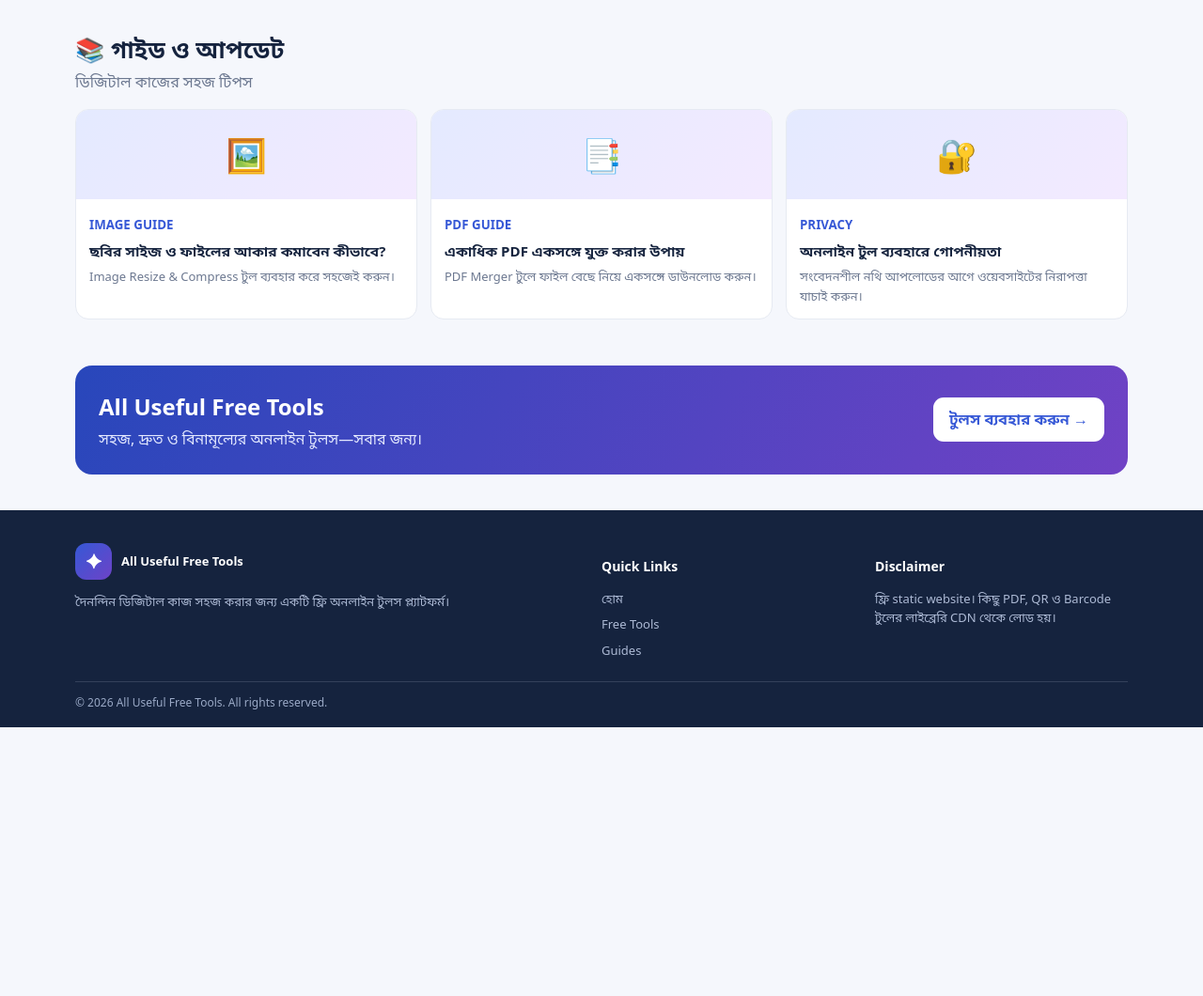
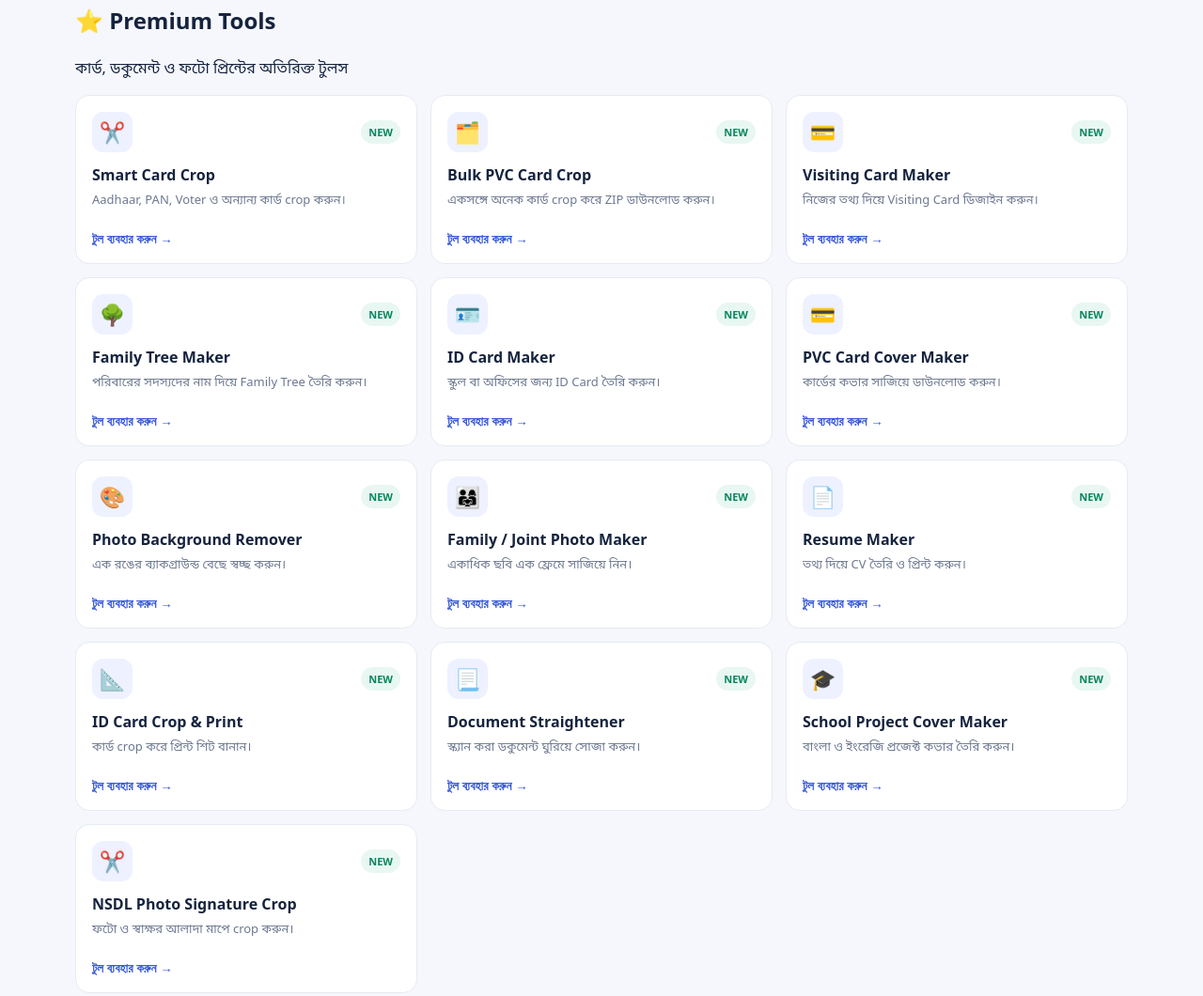
Before and after one commit to taritkumardas24-web/all-useful-free-tools, a plain HTML site: page index.html in a window 1280 px wide. Shown: the part 2266-3326 px from the top of the page at 94% size. Before the commit the page ends 3040 px from the top, so only its background shows below. Drawn offline with Linux system fonts and the light colour scheme.

Commit message:
Add premium tools section cards

```diff
--- a/index.html
+++ b/index.html
@@ -65,6 +65,20 @@ footer{background:#15233e;color:#e2e9fa;padding:35px 0 17px}.foot{display:grid;g
 <article class="tool" data-key="emi calculator loan কিস্তি"><div class="toolTop"><span class="ico">🏦</span><span class="tag">FREE</span></div><h3>EMI Calculator</h3><p>ঋণের আনুমানিক মাসিক কিস্তি ও মোট সুদ হিসাব করুন।</p><button onclick="openTool('emi')">টুল ব্যবহার করুন →</button></article>
 <article class="tool" data-key="sip calculator investment mutual fund"><div class="toolTop"><span class="ico">📈</span><span class="tag">FREE</span></div><h3>SIP Calculator</h3><p>মাসিক বিনিয়োগের সম্ভাব্য ভবিষ্যৎ মূল্য অনুমান করুন।</p><button onclick="openTool('sip')">টুল ব্যবহার করুন →</button></article>
 <article class="tool" data-key="bengali typing keyboard বাংলা টাইপিং"><div class="toolTop"><span class="ico">ক</span><span class="tag">FREE</span></div><h3>Bengali Typing Helper</h3><p>ভার্চুয়াল বাংলা কিবোর্ডে বাংলা অক্ষর ও কার লিখুন।</p><button onclick="openTool('bangla')">টুল ব্যবহার করুন →</button></article>
+</div><div style="grid-column:1/-1;margin:18px 0 0"><h2>⭐ Premium Tools</h2><p class="hint">কার্ড, ডকুমেন্ট ও ফটো প্রিন্টের অতিরিক্ত টুলস</p></div><div class="cards" id="premiumCards">
+<article class="tool" data-key="smart card crop aadhaar pan voter"><div class="toolTop"><span class="ico">✂️</span><span class="tag">NEW</span></div><h3>Smart Card Crop</h3><p>Aadhaar, PAN, Voter ও অন্যান্য কার্ড crop করুন।</p><button onclick="openTool('smartcrop')">টুল ব্যবহার করুন →</button></article>
+<article class="tool" data-key="bulk pvc card crop multiple zip"><div class="toolTop"><span class="ico">🗂️</span><span class="tag">NEW</span></div><h3>Bulk PVC Card Crop</h3><p>একসঙ্গে অনেক কার্ড crop করে ZIP ডাউনলোড করুন।</p><button onclick="openTool('bulkcrop')">টুল ব্যবহার করুন →</button></article>
+<article class="tool" data-key="visiting business card maker"><div class="toolTop"><span class="ico">💳</span><span class="tag">NEW</span></div><h3>Visiting Card Maker</h3><p>নিজের তথ্য দিয়ে Visiting Card ডিজাইন করুন।</p><button onclick="openTool('visiting')">টুল ব্যবহার করুন →</button></article>
+<article class="tool" data-key="family tree maker"><div class="toolTop"><span class="ico">🌳</span><span class="tag">NEW</span></div><h3>Family Tree Maker</h3><p>পরিবারের সদস্যদের নাম দিয়ে Family Tree তৈরি করুন।</p><button onclick="openTool('familytree')">টুল ব্যবহার করুন →</button></article>
+<article class="tool" data-key="id card maker school office"><div class="toolTop"><span class="ico">🪪</span><span class="tag">NEW</span></div><h3>ID Card Maker</h3><p>স্কুল বা অফিসের জন্য ID Card তৈরি করুন।</p><button onclick="openTool('idmaker')">টুল ব্যবহার করুন →</button></article>
+<article class="tool" data-key="pvc card cover maker"><div class="toolTop"><span class="ico">💳</span><span class="tag">NEW</span></div><h3>PVC Card Cover Maker</h3><p>কার্ডের কভার সাজিয়ে ডাউনলোড করুন।</p><button onclick="openTool('pvccover')">টুল ব্যবহার করুন →</button></article>
+<article class="tool" data-key="photo background remover transparent"><div class="toolTop"><span class="ico">🎨</span><span class="tag">NEW</span></div><h3>Photo Background Remover</h3><p>এক রঙের ব্যাকগ্রাউন্ড বেছে স্বচ্ছ করুন।</p><button onclick="openTool('bgremove')">টুল ব্যবহার করুন →</button></article>
+<article class="tool" data-key="family joint photo maker collage"><div class="toolTop"><span class="ico">👨‍👩‍👧</span><span class="tag">NEW</span></div><h3>Family / Joint Photo Maker</h3><p>একাধিক ছবি এক ফ্রেমে সাজিয়ে নিন।</p><button onclick="openTool('jointphoto')">টুল ব্যবহার করুন →</button></article>
+<article class="tool" data-key="resume cv maker"><div class="toolTop"><span class="ico">📄</span><span class="tag">NEW</span></div><h3>Resume Maker</h3><p>তথ্য দিয়ে CV তৈরি ও প্রিন্ট করুন।</p><button onclick="openTool('resume')">টুল ব্যবহার করুন →</button></article>
+<article class="tool" data-key="id card crop print"><div class="toolTop"><span class="ico">📐</span><span class="tag">NEW</span></div><h3>ID Card Crop & Print</h3><p>কার্ড crop করে প্রিন্ট শিট বানান।</p><button onclick="openTool('idcrop')">টুল ব্যবহার করুন →</button></article>
+<article class="tool" data-key="document straightener rotate"><div class="toolTop"><span class="ico">📃</span><span class="tag">NEW</span></div><h3>Document Straightener</h3><p>স্ক্যান করা ডকুমেন্ট ঘুরিয়ে সোজা করুন।</p><button onclick="openTool('straighten')">টুল ব্যবহার করুন →</button></article>
+<article class="tool" data-key="school project cover maker"><div class="toolTop"><span class="ico">🎓</span><span class="tag">NEW</span></div><h3>School Project Cover Maker</h3><p>বাংলা ও ইংরেজি প্রজেক্ট কভার তৈরি করুন।</p><button onclick="openTool('projectcover')">টুল ব্যবহার করুন →</button></article>
+<article class="tool" data-key="nsdl photo signature crop pan"><div class="toolTop"><span class="ico">✂️</span><span class="tag">NEW</span></div><h3>NSDL Photo Signature Crop</h3><p>ফটো ও স্বাক্ষর আলাদা মাপে crop করুন।</p><button onclick="openTool('nsdl')">টুল ব্যবহার করুন →</button></article>
 </div><p class="empty" id="empty">কোনো টুল পাওয়া যায়নি। অন্য শব্দ দিয়ে খুঁজুন।</p>
 <div class="panel" id="panel"><button class="close" onclick="closeTool()">বন্ধ ✕</button><div id="panelContent"></div></div>
 </div></section>
```
